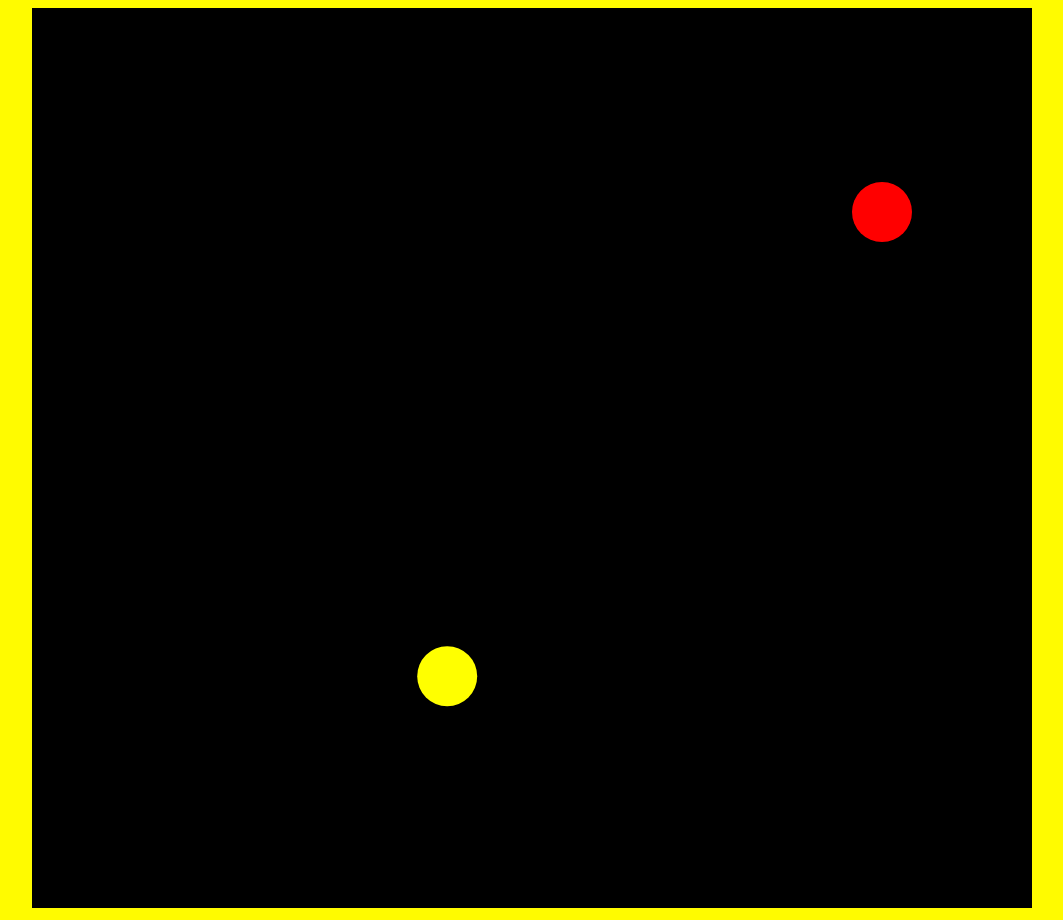
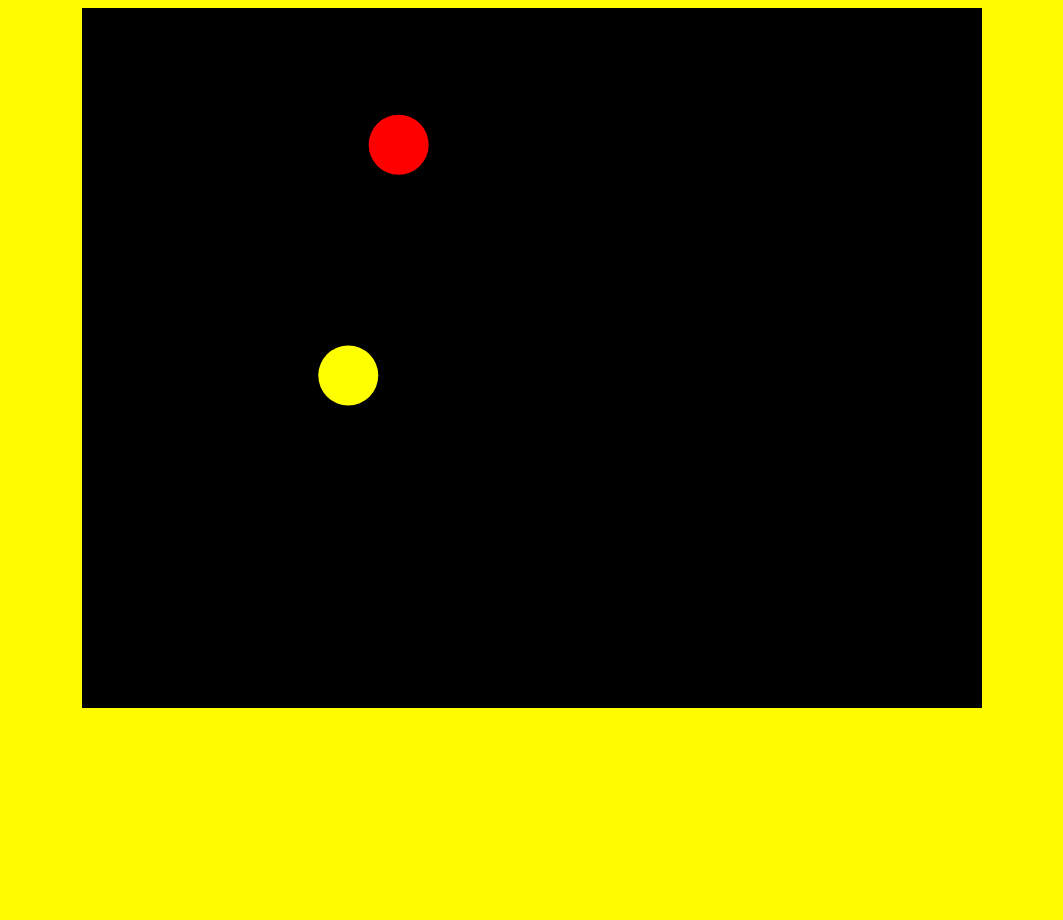
Before and after one commit to Lucasbfs/Bouncing-ball, a plain HTML site: page index.html in a window 1280 px wide. Shown: the whole page, without its empty margins (108-1171 px from the left). After the commit the page ends 800 px from the top, so only its background shows below. Drawn offline with Linux system fonts and the light colour scheme.

Commit message:
Update index.html

```diff
--- a/index.html
+++ b/index.html
@@ -8,7 +8,7 @@
 </head>
 
 <body>
-    <canvas id="gameCanvas" width="1000px" height="900px"></canvas>
+    <canvas id="gameCanvas" width="900px" height="700px"></canvas>
     <script src="actions.js"></script>
 </body>
 </html>
```
